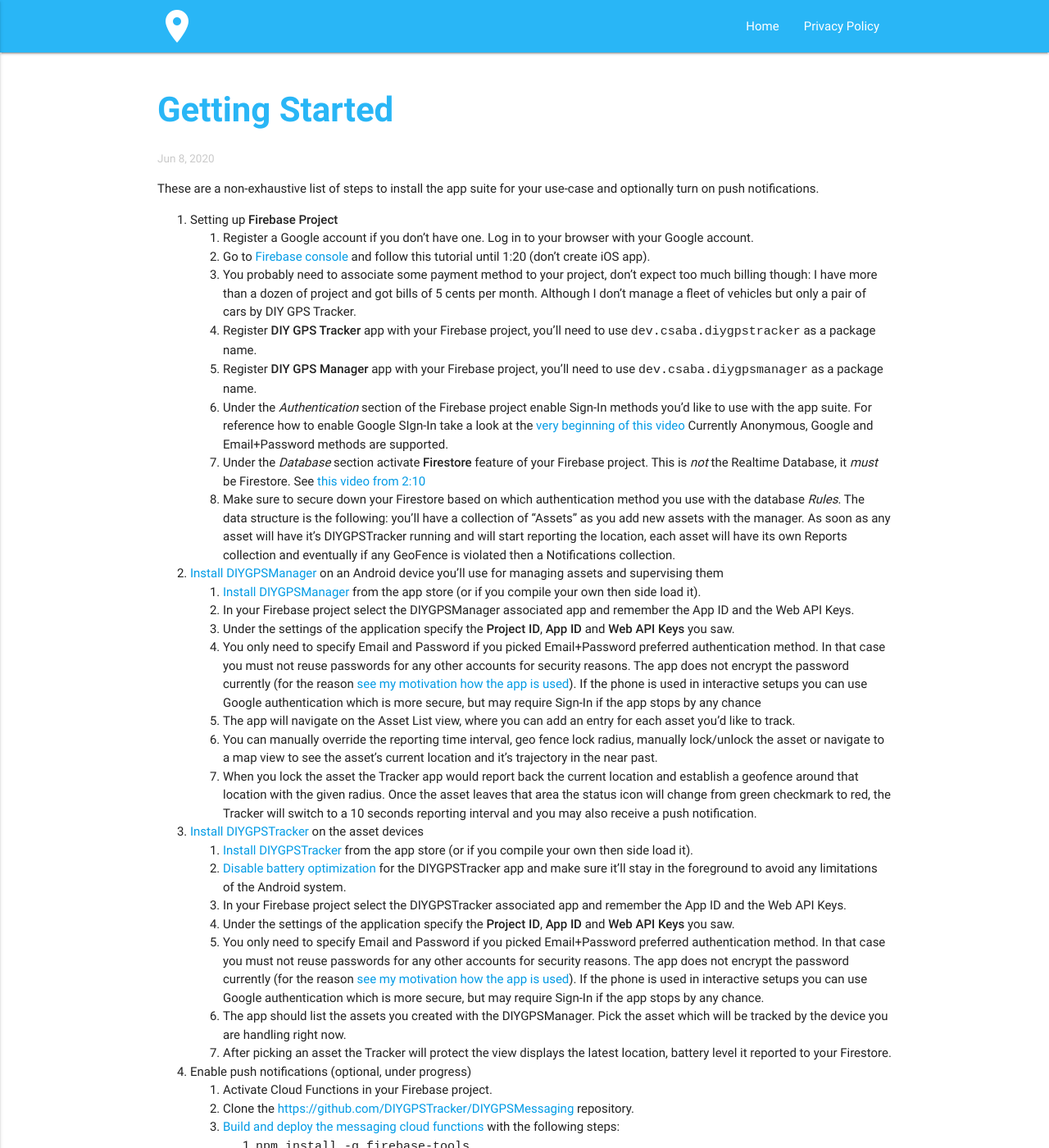
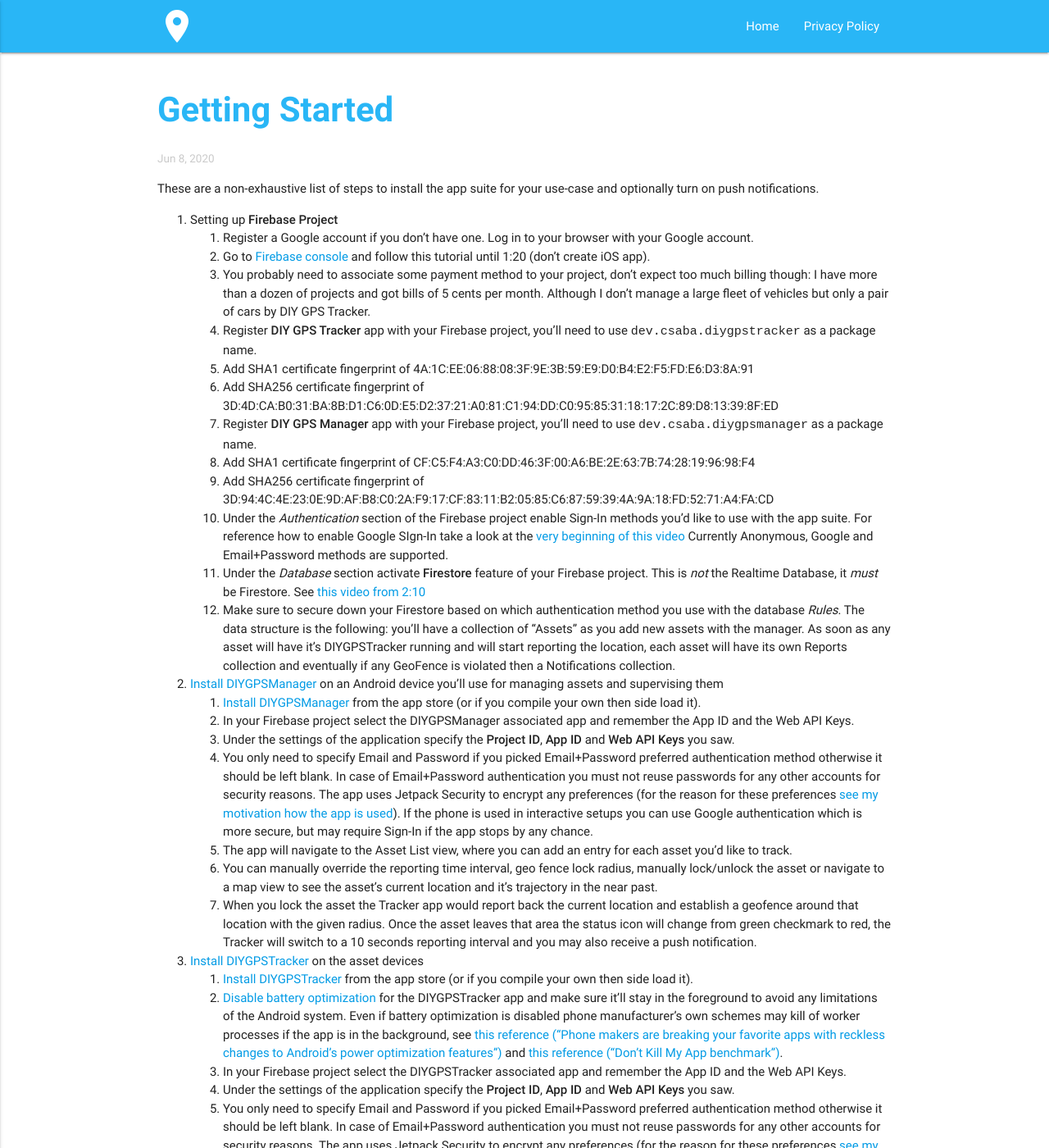
Before and after one commit to DIYGPSTracker/DIYGPSTracker.github.io, a Jekyll site: the page built from _posts/2020-06-08-getting-started.md, in a window 1280 px wide and 1400 px high. Shown: the whole window at 82% size. Built offline with Jekyll 4.4.1, drawn with Linux system fonts in a browser that asks for light colours; some of the changed text lies outside the part shown.

Commit message:
Update DIY GPS website reflecting SharedPreferences encryption changes

```diff
--- a/_posts/2020-06-08-getting-started.md
+++ b/_posts/2020-06-08-getting-started.md
@@ -7,30 +7,34 @@ These are a non-exhaustive list of steps to install the app suite for your use-c
 1. Setting up **Firebase Project**
    0. Register a Google account if you don't have one. Log in to your browser with your Google account.
    1. Go to [Firebase console](https://console.firebase.google.com/) and follow this tutorial until 1:20 (don't create iOS app).
-   2. You probably need to associate some payment method to your project, don't expect too much billing though: I have more than a dozen of project and got bills of 5 cents per month. Although I don't manage a fleet of vehicles but only a pair of cars by DIY GPS Tracker.
+   2. You probably need to associate some payment method to your project, don't expect too much billing though: I have more than a dozen of projects and got bills of 5 cents per month. Although I don't manage a large fleet of vehicles but only a pair of cars by DIY GPS Tracker.
    3. Register **DIY GPS Tracker** app with your Firebase project, you'll need to use `dev.csaba.diygpstracker` as a package name.
-   4. Register **DIY GPS Manager** app with your Firebase project, you'll need to use `dev.csaba.diygpsmanager` as a package name.
-   5. Under the _Authentication_ section of the Firebase project enable Sign-In methods you'd like to use with the app suite. For reference how to enable Google SIgn-In take a look at the [very beginning of this video](https://www.youtube.com/watch?v=UpAqd-cX9j4) Currently Anonymous, Google and Email+Password methods are supported.
-   6. Under the _Database_ section activate **Firestore** feature of your Firebase project. This is _not_ the Realtime Database, it _must_ be Firestore. See [this video from 2:10](https://youtu.be/UFLvSp4Mh9k&t=130)
-   7. Make sure to secure down your Firestore based on which authentication method you use with the database *Rules*. The data structure is the following: you'll have a collection of "Assets" as you add new assets with the manager. As soon as any asset will have it's DIYGPSTracker running and will start reporting the location, each asset will have its own Reports collection and eventually if any GeoFence is violated then a Notifications collection.
+   4. Add SHA1 certificate fingerprint of 4A:1C:EE:06:88:08:3F:9E:3B:59:E9:D0:B4:E2:F5:FD:E6:D3:8A:91
+   5. Add SHA256 certificate fingerprint of 3D:4D:CA:B0:31:BA:8B:D1:C6:0D:E5:D2:37:21:A0:81:C1:94:DD:C0:95:85:31:18:17:2C:89:D8:13:39:8F:ED
+   6. Register **DIY GPS Manager** app with your Firebase project, you'll need to use `dev.csaba.diygpsmanager` as a package name.
+   7. Add SHA1 certificate fingerprint of CF:C5:F4:A3:C0:DD:46:3F:00:A6:BE:2E:63:7B:74:28:19:96:98:F4
+   8. Add SHA256 certificate fingerprint of 3D:94:4C:4E:23:0E:9D:AF:B8:C0:2A:F9:17:CF:83:11:B2:05:85:C6:87:59:39:4A:9A:18:FD:52:71:A4:FA:CD
+   9. Under the _Authentication_ section of the Firebase project enable Sign-In methods you'd like to use with the app suite. For reference how to enable Google SIgn-In take a look at the [very beginning of this video](https://www.youtube.com/watch?v=UpAqd-cX9j4) Currently Anonymous, Google and Email+Password methods are supported.
+   10. Under the _Database_ section activate **Firestore** feature of your Firebase project. This is _not_ the Realtime Database, it _must_ be Firestore. See [this video from 2:10](https://youtu.be/UFLvSp4Mh9k&t=130)
+   11. Make sure to secure down your Firestore based on which authentication method you use with the database *Rules*. The data structure is the following: you'll have a collection of "Assets" as you add new assets with the manager. As soon as any asset will have it's DIYGPSTracker running and will start reporting the location, each asset will have its own Reports collection and eventually if any GeoFence is violated then a Notifications collection.
 
 2. [Install DIYGPSManager](https://play.google.com/store/apps/details?id=dev.csaba.diygpsmanager) on an Android device you'll use for managing assets and supervising them
    1. [Install DIYGPSManager](https://play.google.com/store/apps/details?id=dev.csaba.diygpsmanager) from the app store (or if you compile your own then side load it).
    2. In your Firebase project select the DIYGPSManager associated app and remember the App ID and the Web API Keys.
    3. Under the settings of the application specify the **Project ID**, **App ID** and **Web API Keys** you saw.
-   4. You only need to specify Email and Password if you picked Email+Password preferred authentication method. In that case you must not reuse passwords for any other accounts for security reasons. The app does not encrypt the password currently (for the reason [see my motivation how the app is used]({% post_url 2020-06-07-motivation %})). If the phone is used in interactive setups you can use Google authentication which is more secure, but may require Sign-In if the app stops by any chance
-   5. The app will navigate on the Asset List view, where you can add an entry for each asset you'd like to track.
+   4. You only need to specify Email and Password if you picked Email+Password preferred authentication method otherwise it should be left blank. In case of Email+Password authentication you must not reuse passwords for any other accounts for security reasons. The app uses Jetpack Security to encrypt any preferences (for the reason for these preferences [see my motivation how the app is used]({% post_url 2020-06-07-motivation %})). If the phone is used in interactive setups you can use Google authentication which is more secure, but may require Sign-In if the app stops by any chance.
+   5. The app will navigate to the Asset List view, where you can add an entry for each asset you'd like to track.
    6. You can manually override the reporting time interval, geo fence lock radius, manually lock/unlock the asset or navigate to a map view to see the asset's current location and it's trajectory in the near past.
    7. When you lock the asset the Tracker app would report back the current location and establish a geofence around that location with the given radius. Once the asset leaves that area the status icon will change from green checkmark to red, the Tracker will switch to a 10 seconds reporting interval and you may also receive a push notification.
 
 3. [Install DIYGPSTracker](https://play.google.com/store/apps/details?id=dev.csaba.diygpstracker) on the asset devices
    1. [Install DIYGPSTracker](https://play.google.com/store/apps/details?id=dev.csaba.diygpstracker) from the app store (or if you compile your own then side load it).
-   2. [Disable battery optimization](https://www.androidpolice.com/2019/07/11/how-to-disable-battery-optimization-for-google-photos-and-other-system-apps-on-oneplus-devices/) for the DIYGPSTracker app and make sure it'll stay in the foreground to avoid any limitations of the Android system.
+   2. [Disable battery optimization](https://www.androidpolice.com/2019/07/11/how-to-disable-battery-optimization-for-google-photos-and-other-system-apps-on-oneplus-devices/) for the DIYGPSTracker app and make sure it'll stay in the foreground to avoid any limitations of the Android system. Even if battery optimization is disabled phone manufacturer's own schemes may kill of worker processes if the app is in the background, see [this reference ("Phone makers are breaking your favorite apps with reckless changes to Android's power optimization features")](https://www.androidpolice.com/2020/07/18/phone-makers-are-breaking-your-favorite-apps-with-reckless-changes-to-androids-power-optimization-features/) and [this reference ("Don't Kill My App benchmark")](https://dontkillmyapp.com/).
    3. In your Firebase project select the DIYGPSTracker associated app and remember the App ID and the Web API Keys.
    4. Under the settings of the application specify the **Project ID**, **App ID** and **Web API Keys** you saw.
-   5. You only need to specify Email and Password if you picked Email+Password preferred authentication method. In that case you must not reuse passwords for any other accounts for security reasons. The app does not encrypt the password currently (for the reason [see my motivation how the app is used]({% post_url 2020-06-07-motivation %})). If the phone is used in interactive setups you can use Google authentication which is more secure, but may require Sign-In if the app stops by any chance.
+   5. You only need to specify Email and Password if you picked Email+Password preferred authentication method otherwise it should be left blank. In case of Email+Password authentication you must not reuse passwords for any other accounts for security reasons. The app uses Jetpack Security to encrypt any preferences (for the reason for these preferences [see my motivation how the app is used]({% post_url 2020-06-07-motivation %})). If the phone is used in interactive setups you can use Google authentication which is more secure, but may require Sign-In if the app stops by any chance.
    6. The app should list the assets you created with the DIYGPSManager. Pick the asset which will be tracked by the device you are handling right now.
-   7. After picking an asset the Tracker will protect the view displays the latest location, battery level it reported to your Firestore.
+   7. After picking an asset the Tracker will display the latest location, battery level it reported to your Firestore. Stay on that view and lock the device.
 
 4. Enable push notifications (optional, under progress)
    1. Activate Cloud Functions in your Firebase project.
```
Also changed, not shown: _posts/2020-06-07-motivation.md (+5 -5 lines).
